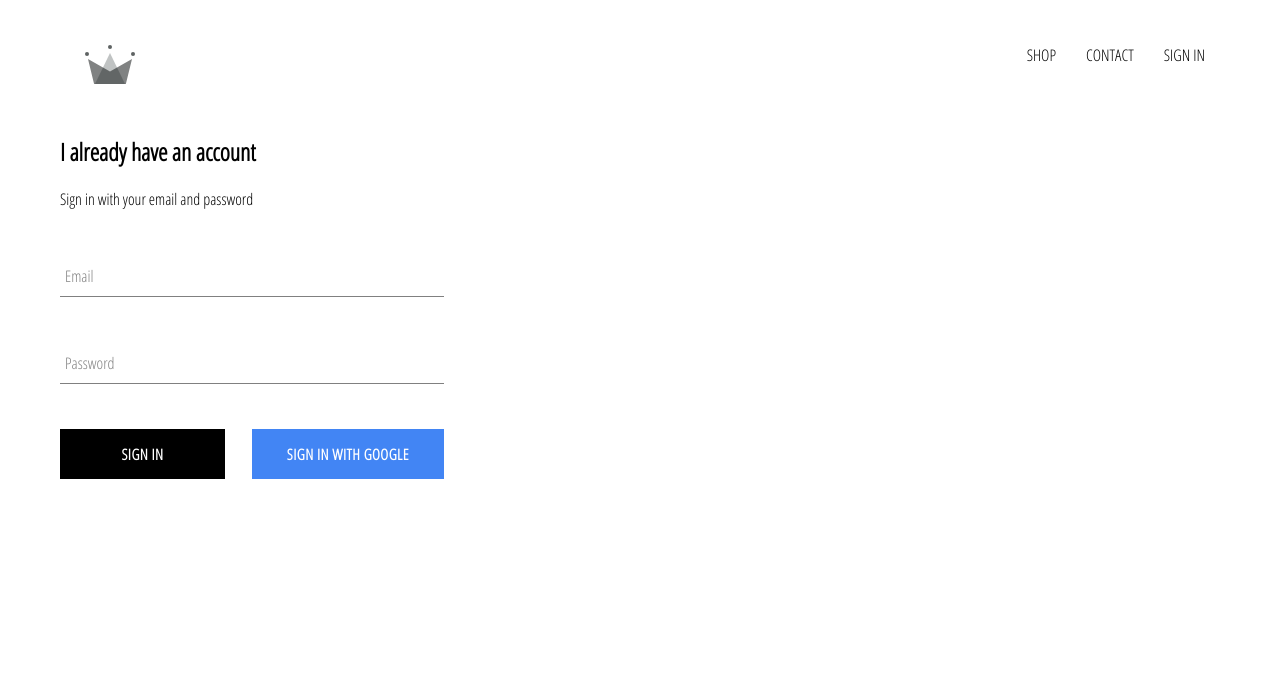
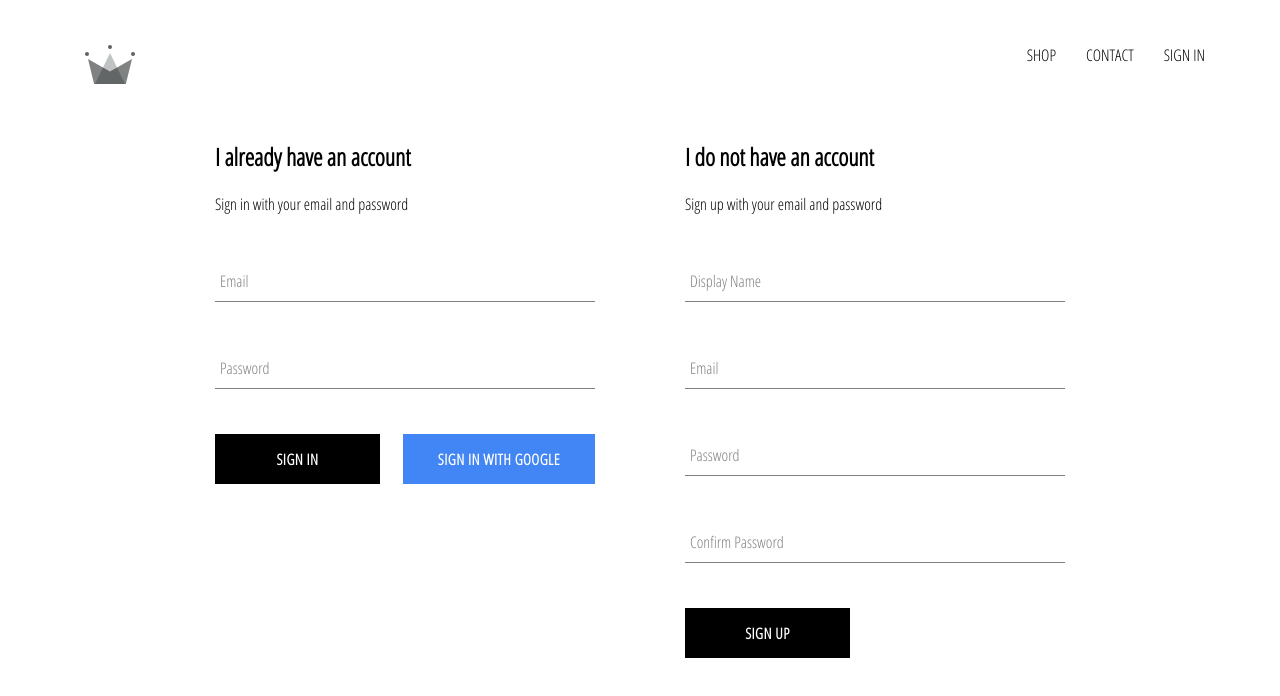
Before and after one commit to zanderthuo/crown-wear, a React (Create React App) app: page /signin in a window 1280 px wide. Shown: the top 696 px of the page. Built offline with nearby package versions, Linux system fonts and the light colour scheme; no server answers.

Commit message:
implemented firebase utils, included ability to store authenticated users into our firestore database

```diff
--- a/src/App.js
+++ b/src/App.js
@@ -7,7 +7,7 @@
 import ShopPage from './pages/shop/ShopPage';
 import SignInAndSignUpPage from './pages/sign-in-and-sign-up/Sign-In-and-Sign-Up'
 import Header from './components/header/Header'
-import { auth } from './firebase/firebase.utlils'
+import { auth, createUserProfileDocument } from './firebase/firebase.utlils'
 
 
 class App extends React.Component{
@@ -23,11 +23,28 @@
   unsubscribeFromAuth = null;
 
   componentDidMount(){
-    auth.onAuthStateChanged(user => {
-      this.setState({ currentUser: user });
+    this.unsubscribeFromAuth = auth.onAuthStateChanged(async userAuth => {
+      // this.setState({ currentUser: user });
+      // createUserProfileDocument(user);
 
-      console.log(user);
-    })
+      // console.log(user);
+      if(userAuth){
+        const userRef = await createUserProfileDocument(userAuth);
+
+        userRef.onSnapshot(snapShot => {
+          this.setState({
+            currentUser:{
+              id: snapShot.id,
+              ...snapShot.data()
+            }
+          });
+
+          console.log(this.state);
+        });
+      }
+
+      this.setState({ currentUser: userAuth });
+    });
   }
 
   componentWillUnmount(){
--- /dev/null
+++ b/src/components/sign-up/SignUp.js
@@ -0,0 +1,100 @@
+import React from 'react';
+
+import FormInput from '../form-input/FormInput';
+import CustomButton from '../custom-button/CustomButton';
+
+import { auth, createUserProfileDocument } from '../../firebase/firebase.utlils';
+
+import './Signup.scss';
+
+export default class SignUp extends React.Component{
+    constructor() {
+        super()
+
+        this.state = {
+            displayName: '',
+            email: '',
+            password: '',
+            confirmPassword: ''
+        }
+    }
+
+    handleSubmit = async event => {
+        event.preventDefault();
+
+        const { displayName, email, password, confirmPassword } = this.state;
+
+        if(password !== confirmPassword){
+            alert("passwords don't match");
+            return;
+        }
+
+        try{
+            const { user } = await auth.createUserWithEmailAndPassword(email, password)
+
+            await createUserProfileDocument(user, { displayName });
+
+            this.setState({
+                displayName: '',
+                email: '',
+                password: '',
+                confirmPassword: ''
+            });
+
+        } catch(error){
+            console.error(error);
+        }
+    };
+
+    handleChange = event => {
+        const { name, value } = event.target;
+
+        this.setState({[name]: value});
+    }
+
+    render(){
+        const { displayName, email, password, confirmPassword } = this.state;
+        return(
+            <div className="sign-up">
+                <h2>I do not have an account</h2>
+                <span>Sign up with your email and password</span>
+                <form className="sign-up-form" onSubmit={this.handleSubmit}>
+                    <FormInput
+                        type="text"
+                        name="displayName"
+                        value={displayName}
+                        onChange={this.handleChange}
+                        label="Display Name"
+                        required
+                    />
+                    <FormInput
+                        type="email"
+                        name="email"
+                        value={email}
+                        onChange={this.handleChange}
+                        label="Email"
+                        required
+                    />
+                    <FormInput
+                        type="password"
+                        name="password"
+                        value={password}
+                        onChange={this.handleChange}
+                        label="Password"
+                        required
+                    />
+                    <FormInput
+                        type="password"
+                        name="confirmPassword"
+                        value={confirmPassword}
+                        onChange={this.handleChange}
+                        label="Confirm Password"
+                        required
+                    />
+                    <CustomButton type="submit">SIGN UP</CustomButton>
+                </form>
+            </div>
+        )
+    }
+
+}
--- /dev/null
+++ b/src/components/sign-up/Signup.scss
@@ -0,0 +1,9 @@
+.sign-up{
+    display: flex;
+    flex-direction: column;
+    width: 380px;
+
+    .title {
+        margin: 10px 0;
+    }
+}
--- a/src/firebase/firebase.utlils.js
+++ b/src/firebase/firebase.utlils.js
@@ -13,6 +13,36 @@
     measurementId: "G-9N5HZJKSWD"
 };
 
+export const createUserProfileDocument = async (userAuth, additionalData) => {
+    if(!userAuth) return;
+
+    const userRef = firestore.doc(`users/${userAuth.uid}`);
+
+    const snapShot = await userRef.get();
+
+    // console.log(snapShot);
+
+    //checking if there is any data of the user
+    //if not create new user
+    if(!snapShot.exists){
+        const { displayName, email } = userAuth;
+        const createdAt = new Date();
+
+        try {
+            await userRef.set({
+                displayName,
+                email,
+                createdAt,
+                ...additionalData
+            })
+        } catch(error){
+            console.log('error creating user', error.message);
+        }
+    }
+
+    return userRef;
+};
+
 firebase.initializeApp(config);
 
 export const auth = firebase.auth();
--- a/src/pages/sign-in-and-sign-up/Sign-In-and-Sign-Up.js
+++ b/src/pages/sign-in-and-sign-up/Sign-In-and-Sign-Up.js
@@ -1,12 +1,14 @@
 import React from 'react';
 
-import SignIn from '../../components/sign-in/Sign-In'
+import SignIn from '../../components/sign-in/Sign-In';
+import SignUp from '../../components/sign-up/SignUp';
 
 import './Sign-In-and-Sign-Up.scss'
 
 const SignInAndSignUpPage = () => (
     <div className="sign-in-and-sign-up">
         <SignIn />
+        <SignUp />
     </div>
 )
 
--- a/src/pages/sign-in-and-sign-up/Sign-In-and-Sign-Up.scss
+++ b/src/pages/sign-in-and-sign-up/Sign-In-and-Sign-Up.scss
@@ -1,10 +1,17 @@
-.sign-in{
-    width: 30vw;
-    display: flex;
-    flex-direction: column;
+// .sign-in{
+//     width: 30vw;
+//     display: flex;
+//     flex-direction: column;
 
 
-    .title{
-        margin: 10px 0;
-    }
+//     .title{
+//         margin: 10px 0;
+//     }
+// }
+
+.sign-in-and-sign-up {
+    width: 850px;
+    display: flex;
+    justify-content: space-between;
+    margin: 30px auto;
 }
```
